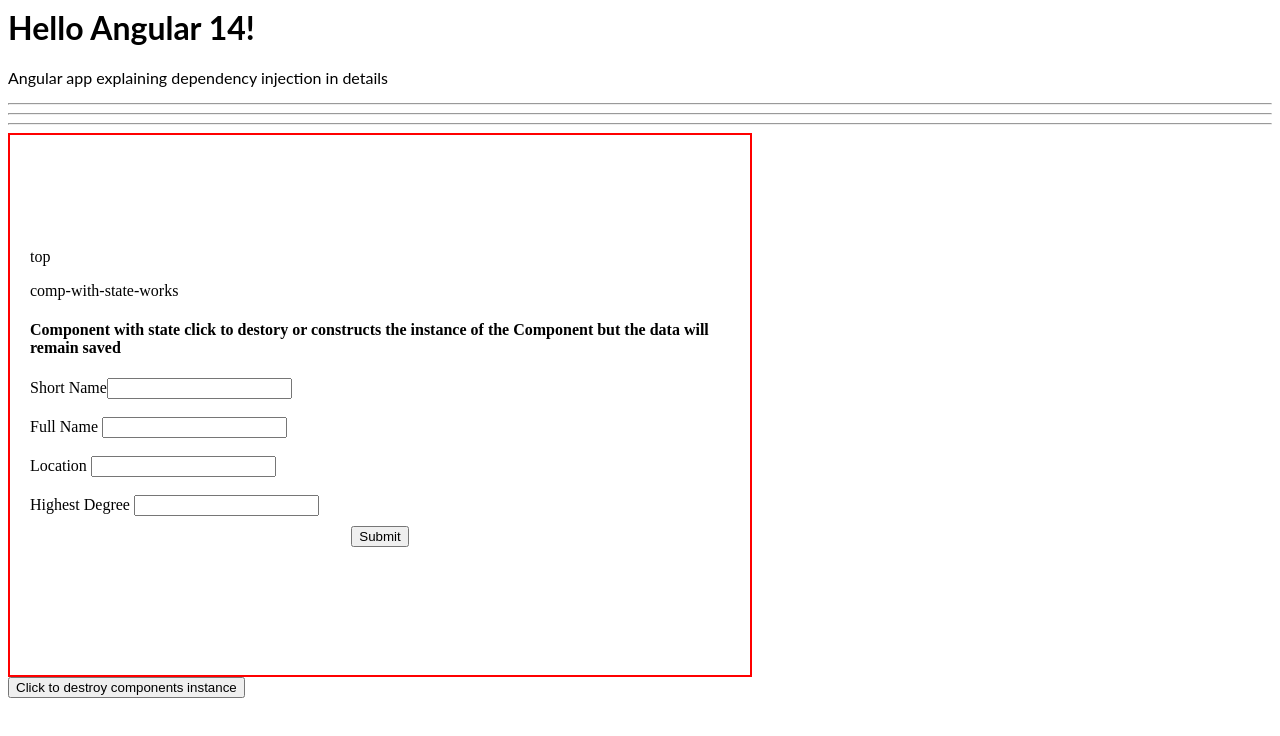
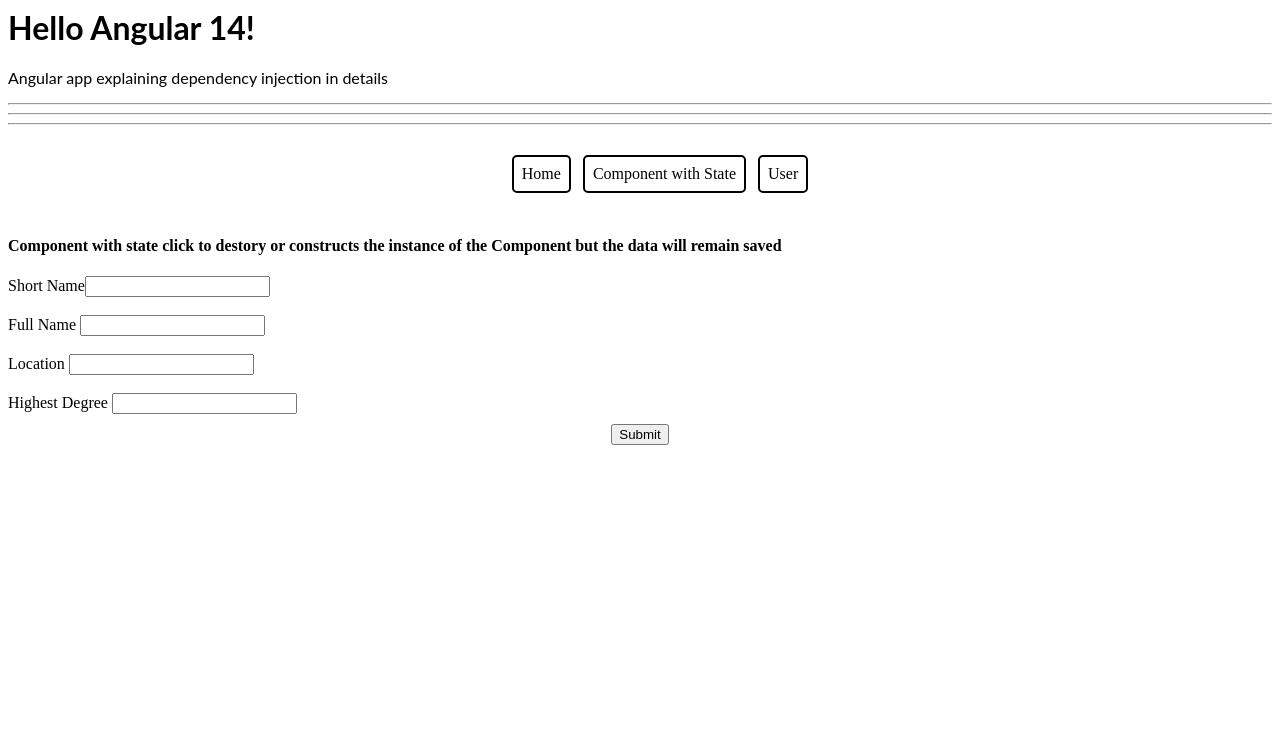
Before and after one commit to hritikchokker/Angular-Dependency-Injection-Example, an Angular app: page /state-save in a window 1280 px wide. Shown: the top 736 px of the page. Built offline with nearby package versions, Linux system fonts and the light colour scheme.

Commit message:
User Module ,routing added

```diff
--- /dev/null
+++ b/src/app/app-routing.module.ts
@@ -0,0 +1,25 @@
+import { NgModule } from '@angular/core';
+import { CommonModule } from '@angular/common';
+import {RouterModule, Routes} from '@angular/router';
+import { CompWithStateComponent } from './components/comp-with-state/comp-with-state.component';
+
+const routes:Routes =[
+  {
+    path:'state-save',
+    component:CompWithStateComponent
+  },
+  {
+    path:'user',
+    loadChildren:()=>import('./user/user.module').then(m=>m.UserModule)
+  }
+]
+
+@NgModule({
+  imports: [
+    CommonModule,
+    RouterModule.forRoot(routes)
+  ],
+  exports:[RouterModule],
+  declarations: []
+})
+export class AppRoutingModule { }
--- a/src/app/app.component.css
+++ b/src/app/app.component.css
@@ -2,12 +2,40 @@
   font-family: Lato;
 }
 
-.comp-with-state{
+.comp-with-state {
   display: flex;
   justify-content: center;
   align-items: center;
   width: 700px;
-  padding:20px;
+  padding: 20px;
   height: 500px;
-  border:2px solid red;
+  border: 2px solid red;
 }
+
+.top-navbar {
+  display: flex;
+  justify-content: center;
+  align-items: center;
+}
+
+.dynamic-content {
+  display: block;
+}
+
+.top-navbar-list {
+  list-style: none;
+}
+.top-navbar-list-item {
+  float: left;
+  padding: 8px;
+  margin: 6px;
+
+  border: 2px solid black;
+  border-radius: 5px;
+}
+
+.top-navbar-list-item:hover {
+  transform: scale(1.2);
+  border: none;
+  color: blue;
+}
--- a/src/app/app.component.html
+++ b/src/app/app.component.html
@@ -7,11 +7,22 @@
 <hr>
 <hr>
 
+<div>
+<nav class="top-navbar">
+	<ul class="top-navbar-list">
+		<li class="top-navbar-list-item" [routerLink]="['/']">Home</li>
+		<li class="top-navbar-list-item" [routerLink]="['/state-save']">Component with State</li>
+		<li class="top-navbar-list-item" [routerLink]="['/user']">User</li>
+	</ul>
+</nav>
+</div>
+<div class="dynamic-content">
+	<router-outlet></router-outlet>
+</div>
+<!-- <div class="comp-with-state" *ngIf="toggle">
+<app-comp-with-state></app-comp-with-state>
+</div> -->
 
-<div class="comp-with-state" *ngIf="toggle">
-<app-comp-with-state></app-comp-with-state>
-</div>
-
-<button (click)="toggleFunc()">
+<!-- <button (click)="toggleFunc()">
 Click to  {{toggle?'destroy':'create'}} components instance
-</button>
+</button> -->
--- a/src/app/app.module.ts
+++ b/src/app/app.module.ts
@@ -6,9 +6,13 @@
 import { HelloComponent } from "./hello.component";
 import { StorageService } from "./storage.service";
 import { CompWithStateComponent } from "./components/comp-with-state/comp-with-state.component";
+import { AppRoutingModule } from "./app-routing.module";
 
 @NgModule({
-  imports: [BrowserModule, FormsModule, ReactiveFormsModule],
+  imports: [BrowserModule,
+   FormsModule,
+   AppRoutingModule,
+    ReactiveFormsModule],
   declarations: [AppComponent, HelloComponent, CompWithStateComponent],
   bootstrap: [AppComponent],
   providers: [StorageService]
--- a/src/app/components/comp-with-state/comp-with-state.component.html
+++ b/src/app/components/comp-with-state/comp-with-state.component.html
@@ -1,15 +1,11 @@
+<div class="container-comp">
 
-<div class="container-comp">
-  top
-  <p>
-  comp-with-state-works
-</p>
 	<h4>
 		Component with state click to destory or constructs the instance of the Component
 		but the data will remain saved
 	</h4>
 	<ng-container *ngIf="_storage?.usersBasicDetails">
-<h1 >Users Details</h1>
+		<h1>Users Details will be saved even if its components instance is destroyed</h1>
 		Short Name: {{_storage?.usersBasicDetails?.shortName}}
 		<br>
 Full Name: {{_storage?.usersBasicDetails?.fullName}}
@@ -54,7 +50,8 @@
 			<div>
 				<label> Highest Degree </label>
 				<input type="text" formControlName="highestDegree" />
-       <ng-container *ngIf="f.highestDegree.hasError('required') && !f.highestDegree.pristine && f.highestDegree.invalid">
+				<ng-container
+					*ngIf="f.highestDegree.hasError('required') && !f.highestDegree.pristine && f.highestDegree.invalid">
 					<span class="error-cls">
         highest Degree is required
         </span>
--- /dev/null
+++ b/src/app/user/user-list/user-list.component.html
@@ -0,0 +1,3 @@
+<div>
+	<p> user-list-works</p>
+</div>
--- /dev/null
+++ b/src/app/user/user-routing.module.ts
@@ -0,0 +1,28 @@
+import {NgModule} from '@angular/core';
+import { RouterModule,Routes } from '@angular/router';
+import { UserComponent } from './user.component';
+const routes:Routes =[
+  {
+    path:'',
+    component:UserComponent,
+    children:[
+      {
+        path:'',
+        redirectTo:'list',
+        pathMatch:'full'
+      },
+      {
+        path:'list',
+        loadChildren:()=>import('./user-list/user-list.module').then(m=>m.UserListModule)
+      }
+    ]
+  }
+]
+@NgModule({
+declarations:[],
+imports:[RouterModule.forChild(routes)],
+exports:[RouterModule]
+})
+export class UserRoutingModule{
+
+}
--- /dev/null
+++ b/src/app/user/user.component.ts
@@ -0,0 +1,10 @@
+import {Component} from '@angular/core';
+@Component({
+  selector:'app-user',
+  template:`
+  <router-outlet></router-outlet>
+  `
+})
+export class UserComponent {
+
+}
```
Also changed, not shown: src/app/user/user-list/user-list.component.ts (added, +9 -0 lines), src/app/user/user-list/user-list.module.ts (added, +10 -0 lines), src/app/user/user.module.ts (added, +13 -0 lines), src/app/user/user-list/user-list.component.css (added). Lines whose indentation alone changed are shown as unchanged.
